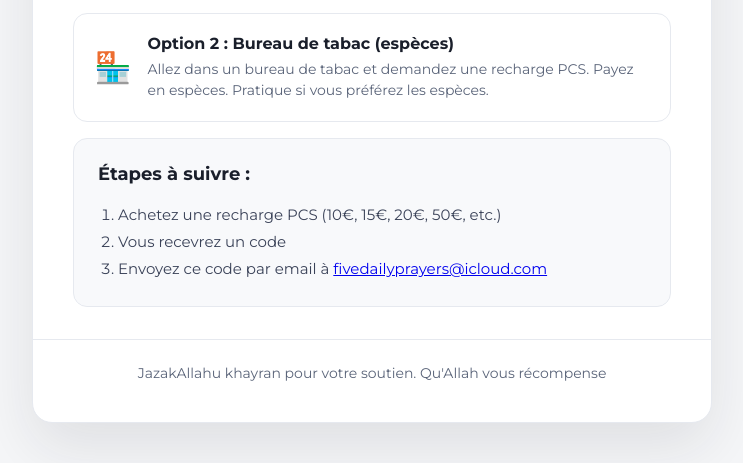
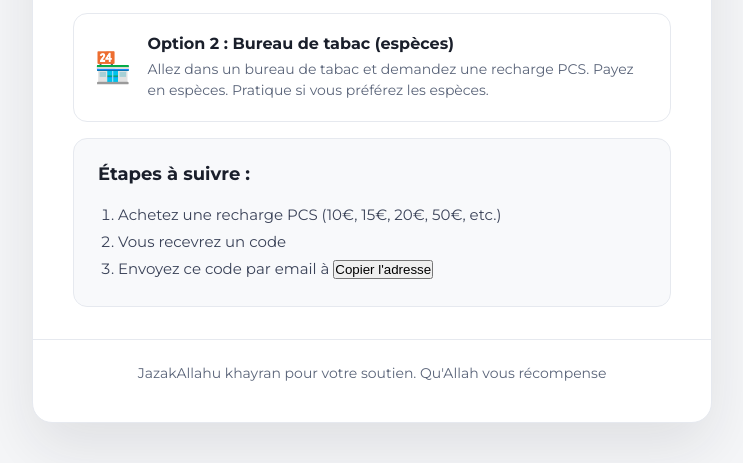
Before and after one commit to vie2cesar/pcs, a website: page index.html in a window 1280 px wide. Shown: the part 774-1237 px from the top of the page, without its empty margins (268-1011 px from the left). Drawn offline with Linux system fonts and the light colour scheme.

Commit message:
Replace email link with copy button for email address

```diff
--- a/index.html
+++ b/index.html
@@ -69,7 +69,13 @@
                 <ol>
                     <li>Achetez une recharge PCS (10€, 15€, 20€, 50€, etc.)</li>
                     <li>Vous recevrez un code</li>
-                    <li>Envoyez ce code par email à <a href="mailto:fivedailyprayers@icloud.com">fivedailyprayers@icloud.com</a></li>
+                    <li>Envoyez ce code par email à <button onclick="copyEmail()">Copier l'adresse</button>
+
+<script>
+function copyEmail() {
+  navigator.clipboard.writeText("fivedailyprayers@icloud.com");
+}
+</script></li>
                 </ol>
             </div>
         </section>
```
